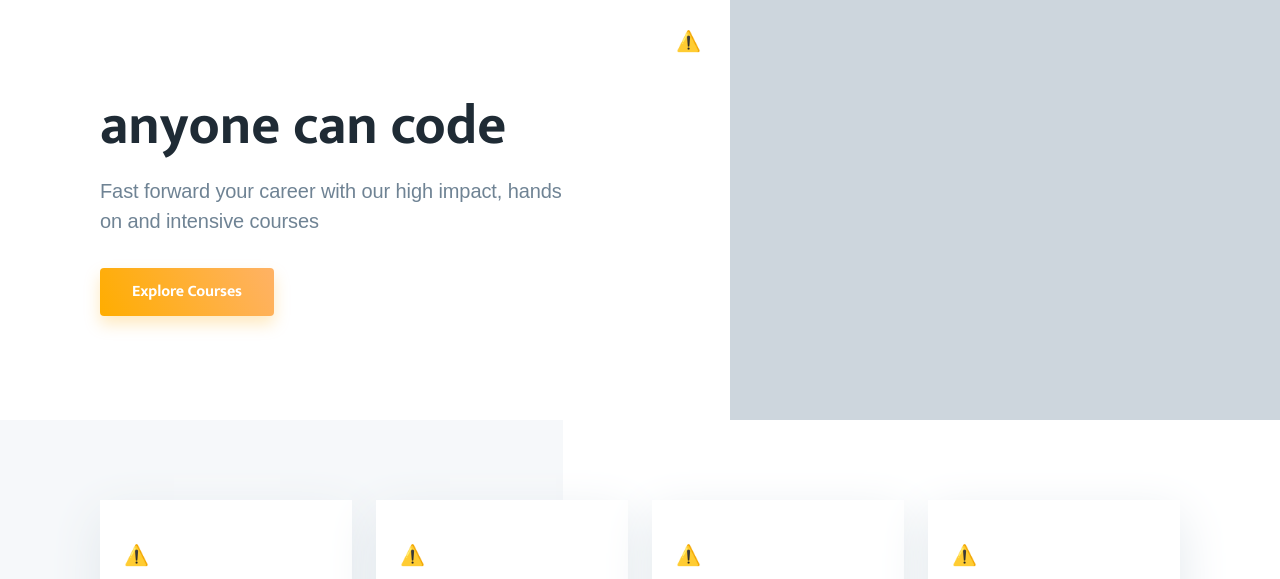
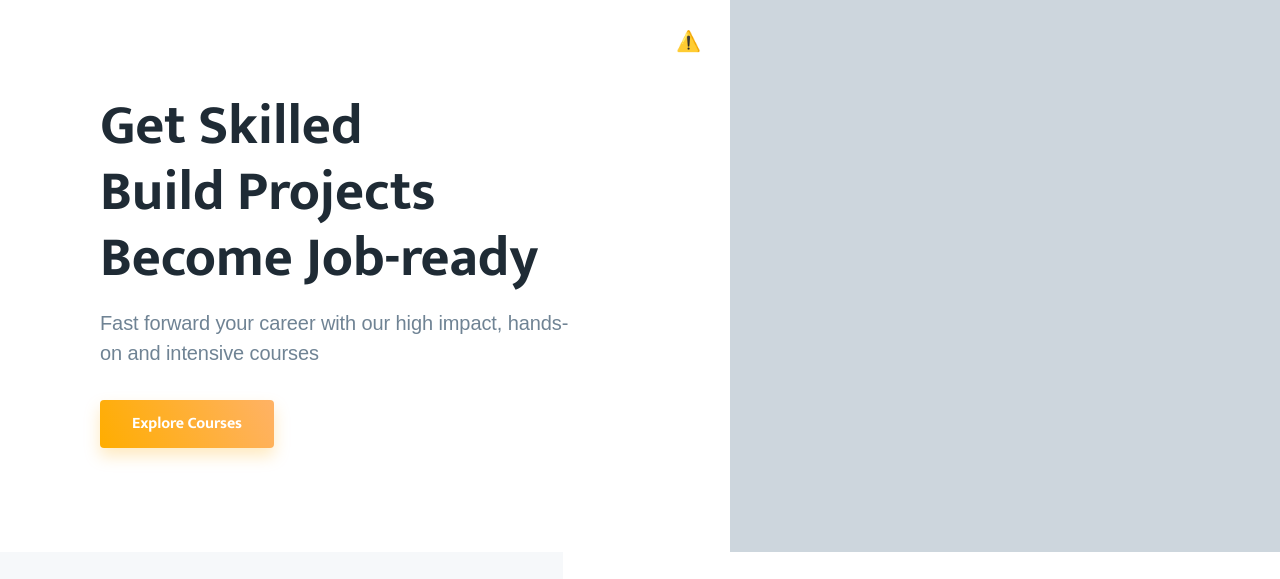
Before and after one commit to SSBarik/geecoding, a plain HTML site: page index.html in a window 1280 px wide. Shown: the part 181-760 px from the top of the page. Drawn offline with nearby package versions, Linux system fonts and the light colour scheme; no server answers; a web font is replaced by a local one.

Commit message:
style: change heading

```diff
--- a/index.html
+++ b/index.html
@@ -138,8 +138,12 @@ blockquote p {
                 <div class="container">
                     <div class="hero-inner">
                         <div class="hero-copy">
-                            <h1 class="hero-title h2-mobile mt-0 is-revealing">anyone can code</h1>
-                            <p class="hero-paragraph is-revealing">Fast forward your career with our high impact, hands on and intensive courses</p>
+                            <h1 class="hero-title h2-mobile mt-0 is-revealing">
+                              Get Skilled <br>
+                              Build Projects <br>
+                              Become Job-ready
+                            </h1>
+                            <p class="hero-paragraph is-revealing">Fast forward your career with our high impact, hands-on and intensive courses</p>
                             <p class="hero-cta is-revealing"><a class="button button-primary button-shadow"
                                     href="#courses">Explore Courses</a></p>
                         </div>
```
